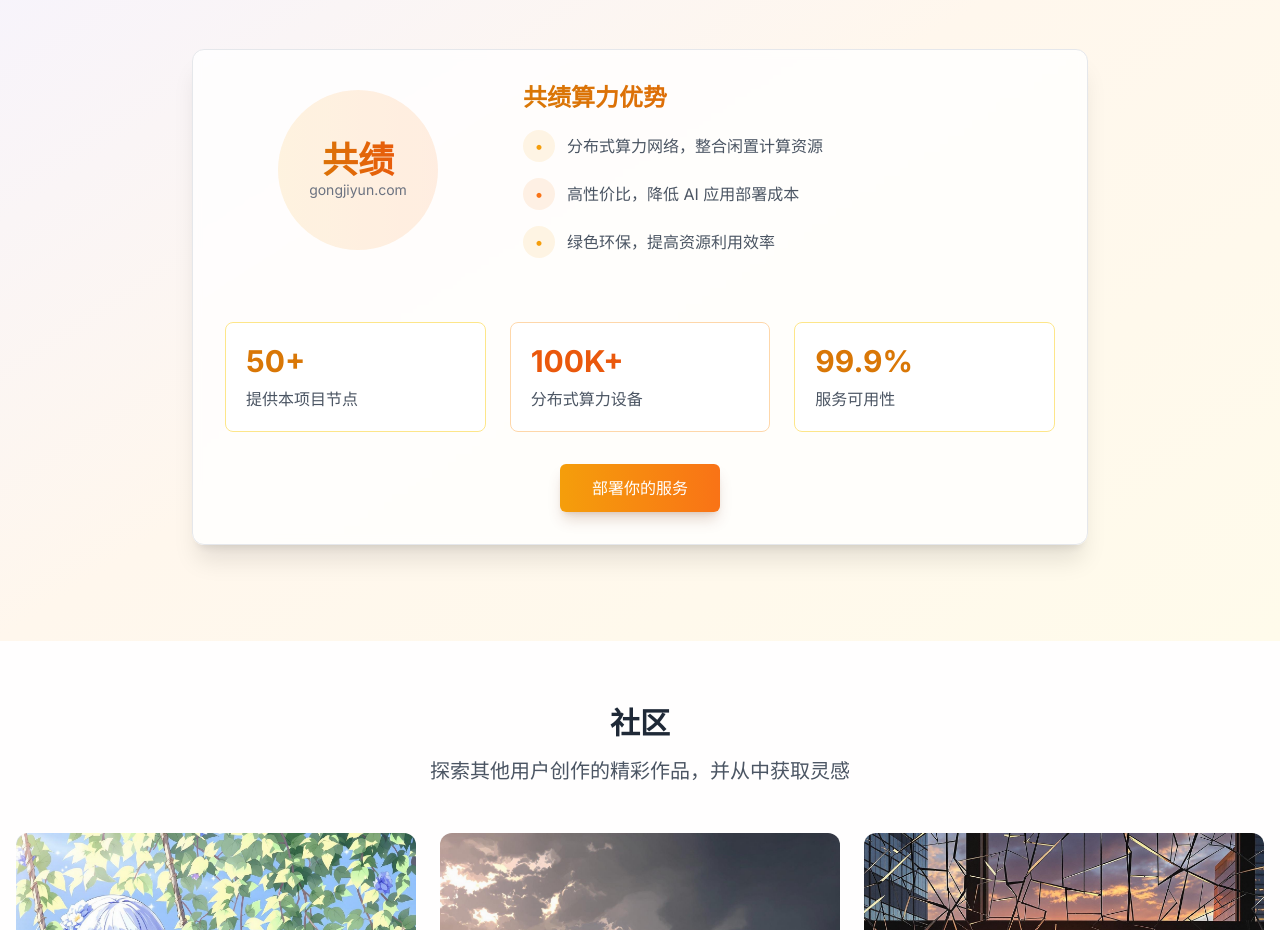
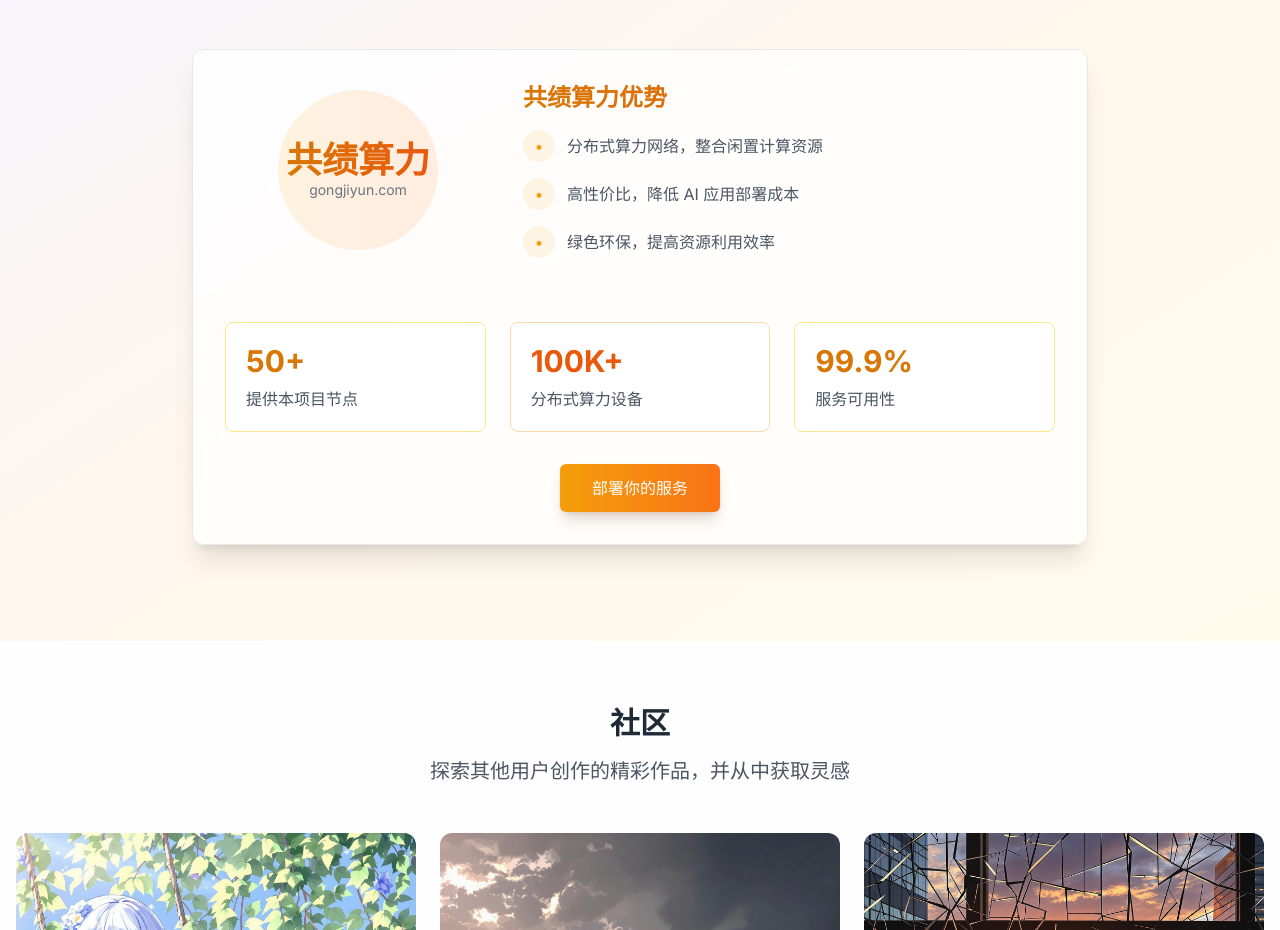
Before and after one commit to kazami287/FluxEz, a Next.js app: page /zh in a window 1280 px wide. Shown: the part 4480-5410 px from the top of the page. Built offline with nearby package versions, Linux system fonts and the light colour scheme.

Commit message:
add mutiple languages  surpports of gongji and suanleme section

```diff
--- a/src/app/[locale]/HomeClient.tsx
+++ b/src/app/[locale]/HomeClient.tsx
@@ -471,7 +471,7 @@ export default function HomeClient() {
         <div className="max-w-7xl mx-auto px-8">
           <div className="text-center mb-16">
             <p className="text-gray-600 text-sm mb-4">
-              本项目由以下平台提供庞大算力支持
+              {t('suanleme.title')}
             </p>
             <div className="flex justify-center items-center gap-8">
               <a
@@ -482,7 +482,7 @@ export default function HomeClient() {
               >
                 <img
                   src="https://gongjiyun.com/logo.png"
-                  alt="共绩算力"
+                  alt={t('suanleme.gongji')}
                   className="h-10"
                 />
               </a>
@@ -494,7 +494,7 @@ export default function HomeClient() {
               >
                 <img
                   src="https://suanleme.cn/logo.svg"
-                  alt="算了么"
+                  alt={t('suanleme.suanleme')}
                   className="h-10"
                 />
               </a>
@@ -504,34 +504,28 @@ export default function HomeClient() {
           <div className="w-full flex flex-col md:flex-row items-center justify-center gap-16">
             <div className="w-full md:w-2/5 max-w-xl">
               <div className="bg-white/80 backdrop-blur-sm border border-amber-200 rounded-lg p-10 shadow-xl">
-                <h3 className="text-2xl font-semibold mb-6 text-gray-800">共享算力优势</h3>
+                <h3 className="text-2xl font-semibold mb-6 text-gray-800">{t('suanleme.advantages.title')}</h3>
                 <ul className="space-y-5 text-gray-600">
-                  <li className="flex items-center gap-3">
+                  {t.raw('suanleme.advantages.items').map((item: string, index: number) => (
+                    <li key={index} className="flex items-center gap-3">
                       <span className="text-amber-500">•</span>
-                    闲置算力利用，让硬件创造价值
+                      {item}
                     </li>
-                  <li className="flex items-center gap-3">
-                    <span className="text-amber-500">•</span>
-                    贡献社区，帮助更多人使用 AI
-                  </li>
-                  <li className="flex items-center gap-3">
-                    <span className="text-amber-500">•</span>
-                    获得奖励，享受优先级和其他特权
-                  </li>
+                  ))}
                 </ul>
                 <a
                   href="https://suanleme.cn"
                   target="_blank"
                   className="mt-10 w-full inline-block px-8 py-4 bg-gradient-to-r from-amber-500 to-orange-500 rounded-md text-white text-center hover:translate-y-[-2px] transition-all duration-200 shadow-lg shadow-amber-900/20"
                 >
-                  了解如何共享算力
+                  {t('suanleme.advantages.button')}
                 </a>
               </div>
             </div>
             <div className="w-full md:w-3/5">
               <img
                 src="https://suanleme.cn/cover.png"
-                alt="算了么共享算力"
+                alt={t('suanleme.suanleme')}
                 className="w-full rounded-lg shadow-2xl border border-amber-200"
               />
             </div>
@@ -540,16 +534,13 @@ export default function HomeClient() {
       </section>
 
       {/* 共绩算力 */}
-      < section
-        id="gongji"
-        className="py-24 px-8 bg-gradient-to-br from-violet-50 via-primary-50 to-amber-50"
-      >
+      <section id="gongji" className="py-24 px-8 bg-gradient-to-br from-violet-50 via-primary-50 to-amber-50">
         <div className="max-w-6xl mx-auto">
           <h2 className="text-3xl font-bold mb-6 text-center tracking-tight text-gray-800">
-            共绩算力支持
+            {t('gongji.title')}
           </h2>
           <p className="text-xl text-gray-600 max-w-3xl mx-auto mb-12 text-center leading-relaxed">
-            本项目由共绩算力提供强大的分布式计算支持，让模型推理更高效、更经济。
+            {t('gongji.description')}
           </p>
 
           <div className="bg-white/80 backdrop-blur-sm border border-gray-200 rounded-xl p-8 shadow-xl max-w-4xl mx-auto">
@@ -564,7 +555,7 @@ export default function HomeClient() {
                     className="relative z-10 text-center"
                   >
                     <div className="text-4xl font-bold bg-clip-text text-transparent bg-gradient-to-r from-amber-600 to-orange-600">
-                      共绩
+                      {t('suanleme.gongji')}
                     </div>
                     <div className="text-center text-gray-500 text-sm">
                       gongjiyun.com
@@ -574,27 +565,17 @@ export default function HomeClient() {
               </div>
               <div className="w-full md:w-2/3">
                 <h3 className="text-2xl font-semibold mb-4 bg-clip-text text-transparent bg-gradient-to-r from-amber-600 to-orange-600">
-                  共绩算力优势
+                  {t('gongji.advantages.title')}
                 </h3>
                 <ul className="space-y-4 text-gray-600">
-                  <li className="flex items-center gap-3">
+                  {t.raw('gongji.advantages.items').map((item: string, index: number) => (
+                    <li key={index} className="flex items-center gap-3">
                       <span className="w-8 h-8 rounded-full bg-amber-500/10 flex items-center justify-center">
                         <span className="text-amber-500">•</span>
                       </span>
-                    <span>分布式算力网络，整合闲置计算资源</span>
+                      <span>{item}</span>
                     </li>
-                  <li className="flex items-center gap-3">
-                    <span className="w-8 h-8 rounded-full bg-orange-500/10 flex items-center justify-center">
-                      <span className="text-orange-500">•</span>
-                    </span>
-                    <span>高性价比，降低 AI 应用部署成本</span>
-                  </li>
-                  <li className="flex items-center gap-3">
-                    <span className="w-8 h-8 rounded-full bg-amber-500/10 flex items-center justify-center">
-                      <span className="text-amber-500">•</span>
-                    </span>
-                    <span>绿色环保，提高资源利用效率</span>
-                  </li>
+                  ))}
                 </ul>
               </div>
             </div>
@@ -605,19 +586,19 @@ export default function HomeClient() {
                   <div className="text-3xl font-bold text-amber-600 mb-2">
                     50+
                   </div>
-                  <div className="text-gray-600">提供本项目节点</div>
+                  <div className="text-gray-600">{t('gongji.stats.nodes')}</div>
                 </div>
                 <div className="bg-white/90 border border-orange-200 p-5 rounded-lg">
                   <div className="text-3xl font-bold text-orange-600 mb-2">
                     100K+
                   </div>
-                  <div className="text-gray-600">分布式算力设备</div>
+                  <div className="text-gray-600">{t('gongji.stats.devices')}</div>
                 </div>
                 <div className="bg-white/90 border border-amber-200 p-5 rounded-lg">
                   <div className="text-3xl font-bold text-amber-600 mb-2">
                     99.9%
                   </div>
-                  <div className="text-gray-600">服务可用性</div>
+                  <div className="text-gray-600">{t('gongji.stats.availability')}</div>
                 </div>
               </div>
             </div>
@@ -628,15 +609,15 @@ export default function HomeClient() {
                 target="_blank"
                 className="inline-block px-8 py-3 bg-gradient-to-r from-amber-500 to-orange-500 rounded-md text-white text-center hover:translate-y-[-2px] transition-all duration-200 shadow-lg shadow-amber-900/20"
               >
-                部署你的服务
+                {t('gongji.button')}
               </a>
             </div>
           </div>
         </div>
-      </section >
+      </section>
 
       {/* Community Showcase Section */}
-      < section id="community-showcase" className="py-16 bg-white/95" >
+      <section id="community-showcase" className="py-16 bg-white/95">
         <div className="container mx-auto px-4">
           <div className="text-center mb-12">
             <h2 className="text-3xl font-bold mb-4">{t('community.title')}</h2>
@@ -670,7 +651,7 @@ export default function HomeClient() {
             ))}
           </div>
         </div>
-      </section >
-    </div >
+      </section>
+    </div>
   )
 }
--- a/src/messages/en.json
+++ b/src/messages/en.json
@@ -124,6 +124,38 @@
       "title": "Community",
       "subtitle": "Explore amazing works created by other users and get inspired",
       "generateSame": "Generate Same Style"
+    },
+    "suanleme": {
+      "title": "This project is powered by the following platforms",
+      "gongji": "Gongji Computing",
+      "suanleme": "Suanleme",
+      "advantages": {
+        "title": "Shared Computing Advantages",
+        "items": [
+          "Utilize idle computing power to create value",
+          "Contribute to the community and help more people use AI",
+          "Earn rewards and enjoy priority access and other privileges"
+        ],
+        "button": "Learn how to share computing power"
+      }
+    },
+    "gongji": {
+      "title": "Powered by Gongji Computing",
+      "description": "This project is supported by Gongji Computing's powerful distributed computing network, making model inference more efficient and economical.",
+      "advantages": {
+        "title": "Gongji Computing Advantages",
+        "items": [
+          "Distributed computing network that integrates idle computing resources",
+          "Cost-effective, reducing AI application deployment costs",
+          "Environmentally friendly, improving resource utilization efficiency"
+        ]
+      },
+      "stats": {
+        "nodes": "Project Nodes",
+        "devices": "Distributed Computing Devices",
+        "availability": "Service Availability"
+      },
+      "button": "Deploy Your Service"
     }
   },
   "nav": {
--- a/src/messages/zh-TW.json
+++ b/src/messages/zh-TW.json
@@ -124,6 +124,38 @@
       "title": "社群",
       "subtitle": "探索其他用戶創作的精彩作品，並從中獲取靈感",
       "generateSame": "畫同款"
+    },
+    "suanleme": {
+      "title": "本專案由以下平台提供龐大算力支援",
+      "gongji": "共績算力",
+      "suanleme": "算了麼",
+      "advantages": {
+        "title": "共享算力優勢",
+        "items": [
+          "閒置算力利用，讓硬體創造價值",
+          "貢獻社群，幫助更多人使用 AI",
+          "獲得獎勵，享受優先級和其他特權"
+        ],
+        "button": "了解如何共享算力"
+      }
+    },
+    "gongji": {
+      "title": "共績算力支援",
+      "description": "本專案由共績算力提供強大的分散式計算支援，讓模型推理更高效、更經濟。",
+      "advantages": {
+        "title": "共績算力優勢",
+        "items": [
+          "分散式算力網絡，整合閒置計算資源",
+          "高性價比，降低 AI 應用部署成本",
+          "綠色環保，提高資源利用效率"
+        ]
+      },
+      "stats": {
+        "nodes": "提供本專案節點",
+        "devices": "分散式算力設備",
+        "availability": "服務可用性"
+      },
+      "button": "部署你的服務"
     }
   },
   "nav": {
--- a/src/messages/zh.json
+++ b/src/messages/zh.json
@@ -124,6 +124,38 @@
       "title": "社区",
       "subtitle": "探索其他用户创作的精彩作品，并从中获取灵感",
       "generateSame": "画同款"
+    },
+    "suanleme": {
+      "title": "本项目由以下平台提供庞大算力支持",
+      "gongji": "共绩算力",
+      "suanleme": "算了么",
+      "advantages": {
+        "title": "共享算力优势",
+        "items": [
+          "闲置算力利用，让硬件创造价值",
+          "贡献社区，帮助更多人使用 AI",
+          "获得奖励，享受优先级和其他特权"
+        ],
+        "button": "了解如何共享算力"
+      }
+    },
+    "gongji": {
+      "title": "共绩算力支持",
+      "description": "本项目由共绩算力提供强大的分布式计算支持，让模型推理更高效、更经济。",
+      "advantages": {
+        "title": "共绩算力优势",
+        "items": [
+          "分布式算力网络，整合闲置计算资源",
+          "高性价比，降低 AI 应用部署成本",
+          "绿色环保，提高资源利用效率"
+        ]
+      },
+      "stats": {
+        "nodes": "提供本项目节点",
+        "devices": "分布式算力设备",
+        "availability": "服务可用性"
+      },
+      "button": "部署你的服务"
     }
   },
   "nav": {
```
Lines whose indentation alone changed are shown as unchanged.
